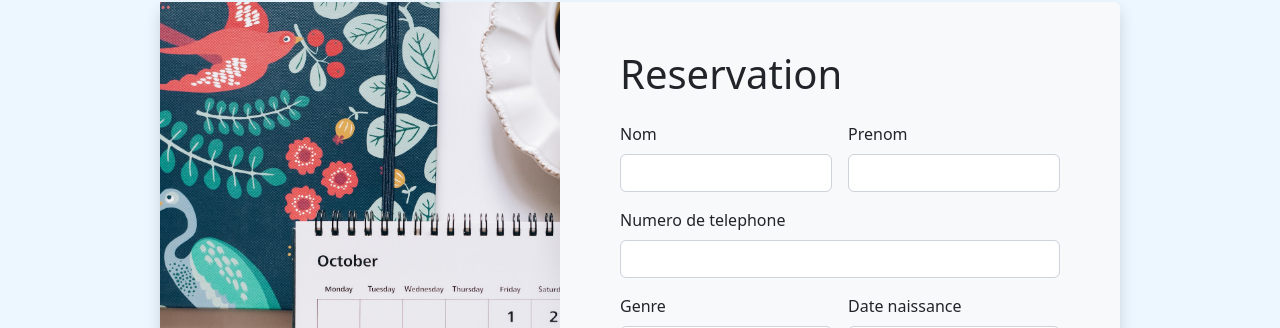
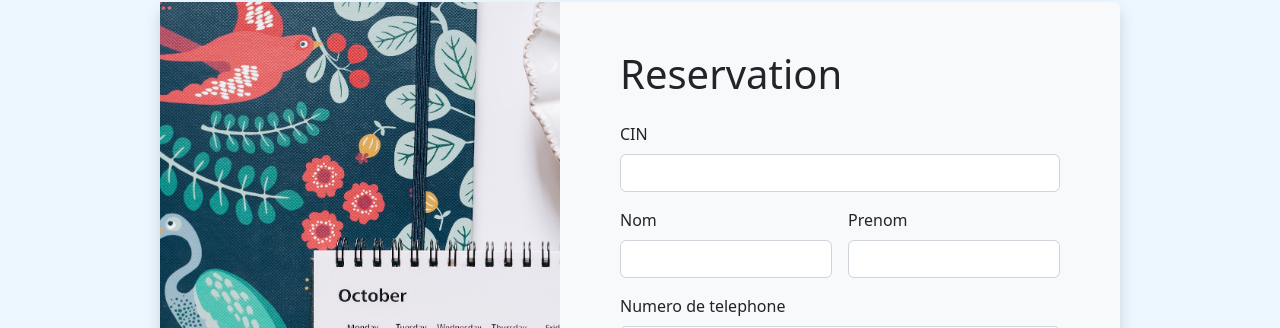
Before and after one commit to Bouquennouche/Client_Interface, a Vue app: page /reservation in a window 1280 px wide. Shown: the part 94-422 px from the top of the page. Built offline with nearby package versions, Linux system fonts and the light colour scheme; no server answers.

Commit message:
Update ReservationView.vue

```diff
--- a/src/views/ReservationView.vue
+++ b/src/views/ReservationView.vue
@@ -5,11 +5,15 @@
       <div class="col py-5">
         <div class="row g-3 px-5">
           <h1>Reservation</h1>
+          <div class="col-12">
+            <label for="inputEmail4" class="form-label">CIN</label>
+            <input type="text" class="form-control" v-model="cin" />
+          </div>
           <div class="col-md-6">
             <label for="inputEmail4" class="form-label">Nom</label>
             <input type="text" class="form-control" v-model="nom" />
           </div>
-          <div class="col">
+          <div class="col-md-6">
             <label for="inputPassword4" class="form-label">Prenom</label>
             <input type="text" class="form-control" v-model="prenom" />
           </div>
@@ -110,6 +114,7 @@ export default {
       ],
       temp: [],
       services: [],
+      cin: "",
       horaire: "",
       date_rsv: "",
       nom: "",
@@ -134,8 +139,10 @@ export default {
       }
     },
     async addrsv() {
-      await axios.post(`http://127.0.0.1:8000/api/rendez_vous`, {
+      console.log(this.cin);
+      const response = await axios.post(`http://127.0.0.1:8000/api/rendez_vous`, {
         nom: this.nom,
+        cin : this.cin,
         prenom: this.prenom,
         genre: this.genre,
         date_naissance: this.date,
@@ -144,6 +151,7 @@ export default {
         temp_dep: this.horaire,
         id_ser: this.serviceid,
       });
+      this.cin = "";
       this.nom = "";
       this.prenom = "";
       this.genre = "";
@@ -153,6 +161,7 @@ export default {
       this.horaire = "";
       this.serviceid = "";
       this.getHoraireTravail();
+      console.log(response)
     },
     async getHoraireTravail() {
       if (this.date_rsv != "") {
```
